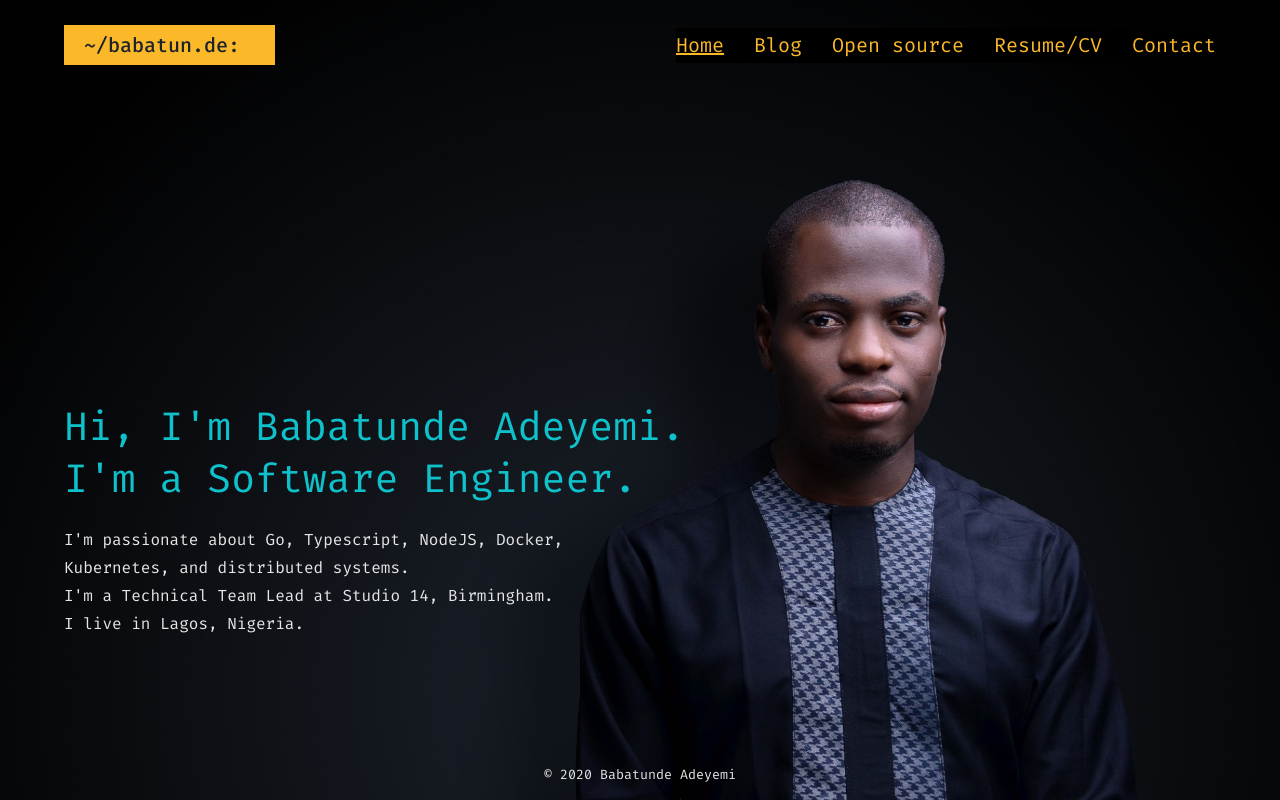
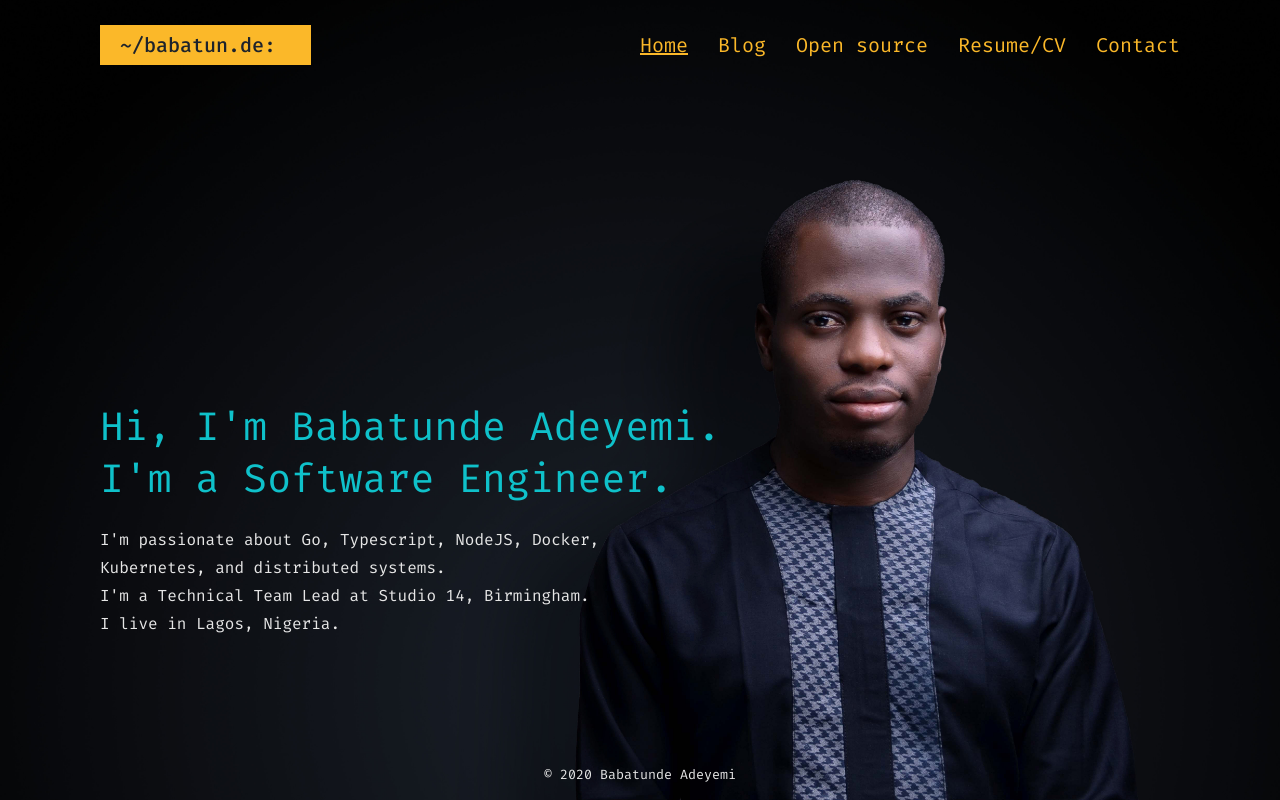
Before and after one commit to codingpop/babatun.de, a Next.js app: page / in a window 1280 px wide. Built offline with nearby package versions, Linux system fonts and the light colour scheme.

Commit message:
Fix Nav background color on desktop

```diff
--- a/styles/NavBar.module.css
+++ b/styles/NavBar.module.css
@@ -14,7 +14,7 @@
   padding-right: 1.25rem;
 }
 
-@keyframes cursorblink {
+@keyframes cursorBlink {
   0%,
   100% {
     background: transparent;
@@ -30,7 +30,7 @@
   display: inline-block;
   background: rgb(29, 35, 44);
   margin-left: 5px;
-  animation: cursorblink 1s step-end 0s infinite normal;
+  animation: cursorBlink 1s step-end 0s infinite normal;
 }
 
 .logoLink {
@@ -115,6 +115,7 @@
 @media (min-width: 900px) {
   .mainMenu {
     position: static;
+    background-color: transparent;
   }
 
   .ul {
--- a/styles/globals.css
+++ b/styles/globals.css
@@ -44,6 +44,7 @@ a {
 .container {
   margin: auto;
   width: 90%;
+  max-width: 67.5rem;
 }
 
 .relative {
```
